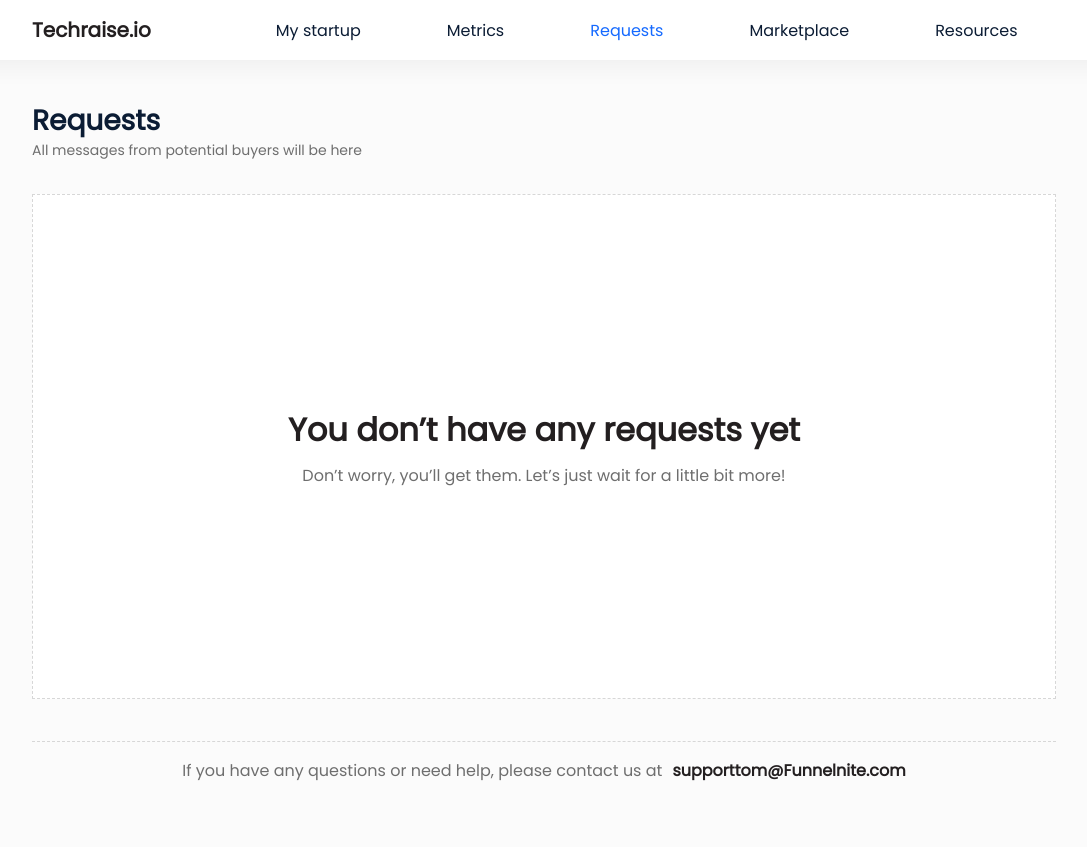
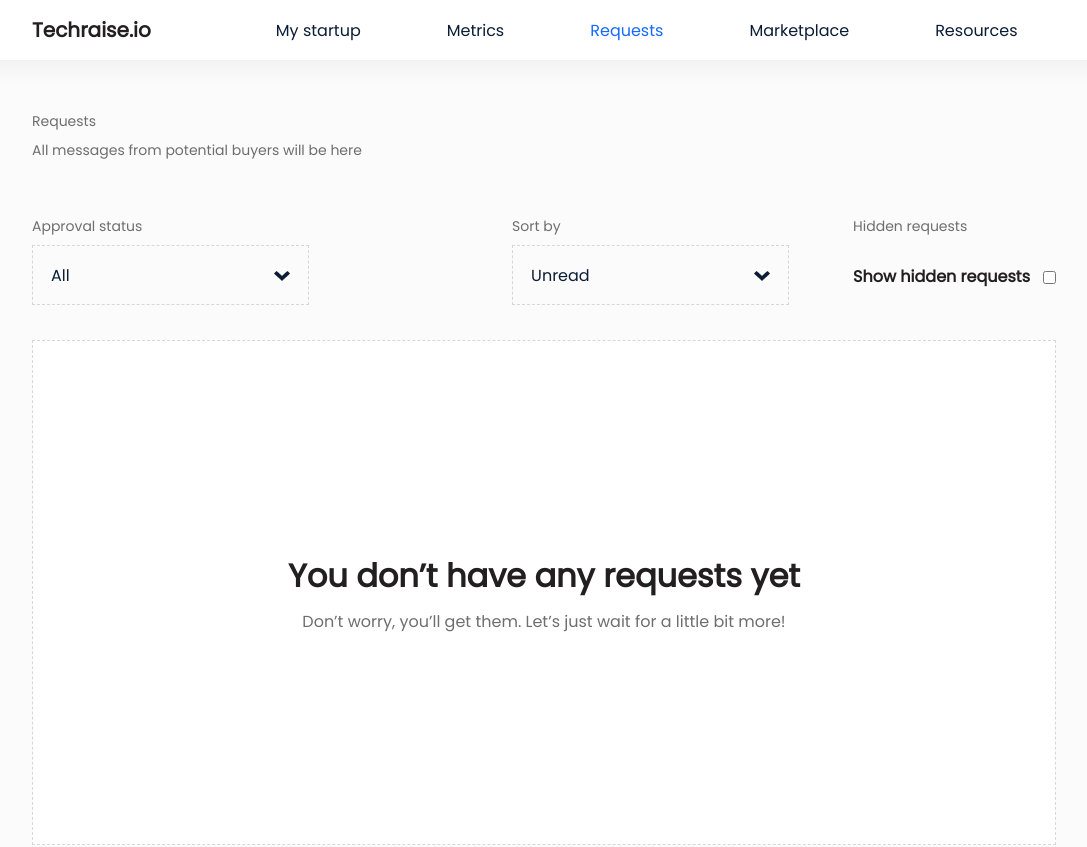
Before and after one commit to Miss-Coder-developer/tech_raise_frontend, a React (Create React App) app: page /requests in a window 1280 px wide. Shown: the top 847 px of the page, without its empty margins (96-1183 px from the left). Built offline with nearby package versions, Linux system fonts and the light colour scheme.

Commit message:
add dropdowns in all the initial places with styles and functionality

```diff
--- a/src/components/UI/dropdowns/MyStartupDropdown.css
+++ b/src/components/UI/dropdowns/MyStartupDropdown.css
@@ -0,0 +1,53 @@
+.my-startup-dropdown__div {
+    max-width: 612px; width: 100%;
+    height: 60px;
+    border: 1px dashed #D7D7D7;
+    margin: 8px 0 2px;
+    cursor: pointer;
+    position: relative;
+}
+
+.my-startup-dropdown__show-dropdown {
+    width: 100%;
+    height: 60px;
+    padding: 0 18px;
+    display: flex;
+    justify-content: space-between;
+    align-items: center;
+}
+
+.my-startup-dropdown__show-dropdown.rotate-icon > img {
+    transform: rotate(180deg);
+}
+
+.my-startup-dropdown__selected,
+.my-startup-dropdown__option-title {
+    font-family: Poppins;
+    font-style: normal;
+    font-weight: 500;
+    font-size: 16px;
+    line-height: 22px;
+    /* text-transform: uppercase; */
+    color: #0B1C34;
+}
+
+.my-startup-dropdown__dropdown {
+    position: absolute;
+    top: 69px;
+    left: 0;
+    z-index: 2;
+    max-width: 612px; width: 100%;
+    cursor: pointer;
+    background-color: #FFFFFF;
+    box-shadow: 0px 4px 4px rgba(0, 0, 0, 0.06);
+    transition: all 0.1s linear;
+}
+
+.my-startup-dropdown__options {
+    padding: 18px;
+    transition: all 0.1s linear;
+}
+
+.my-startup-dropdown__options:hover {
+    background-color: #D7D7D7;
+}
--- a/src/components/UI/dropdowns/MyStartupDropdown.js
+++ b/src/components/UI/dropdowns/MyStartupDropdown.js
@@ -5,7 +5,8 @@ import './MyStartupDropdown.css';
 
 function MyStartupDropdown({ dropdownOptions, dropdownClassName }) {
     const [dropdownIsShown, setDropdownIsShown] = useState(false);
-    const [selected, setSelected] = useState("no");
+    const [defaultOption] = dropdownOptions;
+    const [selected, setSelected] = useState(defaultOption);
 
     const chooseOptionHandler = (option) => {
         setSelected(option);
@@ -13,29 +14,33 @@ function MyStartupDropdown({ dropdownOptions, dropdownClassName }) {
     };
 
     return (
-        <div className="selling-financial-details__div">
+        <div className={ `my-startup-dropdown__div ${ dropdownClassName }` }>
             <div
-                className={ `selling-financial-details__show-dropdown ${ (dropdownIsShown) && "rotate-icon" }` }
+                className={ `my-startup-dropdown__show-dropdown ${ (dropdownIsShown) && "rotate-icon" }` }
                 onClick={ () => setDropdownIsShown((prevState) => !prevState) }
             >
-                <p className="selling-financial-details__selected"> { selected } </p>
-                <img src={ my_startup_icons.down_arrow_icon } alt="down arrow" />
+                <p className="my-startup-dropdown__selected"> { selected } </p>
+                <img src={ my_startup_icons.down_arrow_icon } alt={ dropdownIsShown ? "up-arrow" : "down arrow" } />
             </div>
             {
                 (dropdownIsShown) && (
+                    <div className="my-startup-dropdown__dropdown">
+                        {
                             dropdownOptions.map((option, index) => {
                                 return (
                                     <div
                                         key={ index }
-                                className="selling-financial-details__dropdown"
-                                onClick={ chooseOptionHandler.bind(null, option) }
+                                        className="my-startup-dropdown__options"
+                                        onClick={ () => chooseOptionHandler(option) }
                                     >
-                                <p className="selling-financial-details__option">
+                                        <p className="my-startup-dropdown__option-title">
                                             { option }
                                         </p>
                                     </div>
                                 );
                             })
+                        }
+                    </div>
                 )
             }
         </div>
--- a/src/components/items/my-startup-page/BasicInformation.js
+++ b/src/components/items/my-startup-page/BasicInformation.js
@@ -1,4 +1,5 @@
 import React from 'react';
+import MyStartupDropdown from '../../UI/dropdowns/MyStartupDropdown';
 import './BasicInformation.css';
 
 
@@ -17,6 +18,20 @@ const BasicInformation = ({ onFinishEditing }) => {
                 id="selling_details_form"
                 onSubmit={ (e) => e.preventDefault() }
             >
+                <div className="selling-details__input-box">
+                    <label
+                        htmlFor="selling_reason"
+                        className="selling-details__label"
+                    >
+                        Startup type
+                    </label>
+                    <MyStartupDropdown
+                        dropdownOptions={ [
+                            "Artificial Intelligence", "Blockchain", "Cloud Computing", "Communication", "Consumer", "Cybersecurity", "EdTech", "FinTech", "HealthTech", "RegTech", "SaaS", "Other"
+                        ] }
+                        dropdownClassName={ "startup-type__dropdown" }
+                    />
+                </div>
                 <div className="selling-details__input-box">
                     <label
                         htmlFor="selling_reason"
--- a/src/components/items/my-startup-page/SellingFinancialDetails.js
+++ b/src/components/items/my-startup-page/SellingFinancialDetails.js
@@ -1,4 +1,5 @@
 import React, { useState } from 'react';
+import MyStartupDropdown from '../../UI/dropdowns/MyStartupDropdown';
 import './SellingFinancialDetails.css';
 
 
@@ -31,7 +32,10 @@ const SellingFinancialDetails = () => {
                                 >
                                     { "Do you have a financial summary or P&L?" }
                                 </label>
-
+                                <MyStartupDropdown
+                                    dropdownOptions={ ["NO", "YES"] }
+                                    dropdownClassName={ "financial-summary__dropdown" }
+                                />
                             </div>
                             <div className="selling-financial-details__input-box">
                                 <label
--- a/src/components/pages/Metrics.css
+++ b/src/components/pages/Metrics.css
@@ -58,3 +58,7 @@
     text-align: center;
     color: #231F20;
 }
+
+.metrics__dropdown {
+    max-width: 259px; width: 100%;
+}
--- a/src/components/pages/Metrics.js
+++ b/src/components/pages/Metrics.js
@@ -1,5 +1,5 @@
 import React from 'react';
-import { my_startup_icons } from '../../dummy_datas/Icons';
+import MyStartupDropdown from '../UI/dropdowns/MyStartupDropdown';
 import './Metrics.css';
 
 
@@ -7,12 +7,10 @@ const Metrics = () => {
     return (
         <section className="founder-main__container">
             <div className="founder-main__metrics">
-                <div className="metrics__payment-processes">
-                    <div className="selling-financial-details__show-dropdown show-dropdown">
-                        <p className="selling-financial-details__selected"> Google Analytics </p>
-                        <img src={ my_startup_icons.down_arrow_icon } alt="down arrow" />
-                    </div>
-                </div>
+                <MyStartupDropdown
+                    dropdownOptions={ ["Google Analytics", "Stripe", "Chartmogul", "Baremetrics", "ProfitWell"] }
+                    dropdownClassName={ "metrics__dropdown" }
+                />
                 <button
                     type="button"
                     className="metrics__update-data-btn"
--- a/src/components/pages/Requests.css
+++ b/src/components/pages/Requests.css
@@ -39,3 +39,52 @@
     color: #6E6E6E;
     margin-top: 12px;
 }
+
+.requests__select-actions {
+    margin-top: 54px;
+    width: 100%;
+    display: flex;
+    justify-content: space-between;
+    align-items: center;
+}
+
+.aproval-status__dropdown {
+    max-width: 277px; width: 100%;
+}
+
+.sort-by__dropdown {
+    width: 277px;
+}
+
+.requests__input-box {
+    max-width: 277px; width: 100%;
+}
+
+.requests__label,
+.requests__title {
+    font-family: Poppins;
+    font-weight: normal;
+    font-size: 14px;
+    line-height: 22px;
+    color: #6E6E6E;
+}
+
+.requests__sort-and-hidden {
+    display: flex;
+    justify-content: flex-end;
+    align-items: flex-start;
+    column-gap: 64px;
+}
+
+.hidden-requests__label {
+    display: flex;
+    justify-content: center;
+    align-items: center;
+    column-gap: 13px;
+    font-family: Poppins;
+    font-weight: 600;
+    font-size: 16px;
+    line-height: 22px;
+    color: #231F20;
+    margin-top: 29px;
+}
--- a/src/components/pages/Requests.js
+++ b/src/components/pages/Requests.js
@@ -1,6 +1,6 @@
 import React from 'react';
 import './Requests.css';
-import { my_startup_icons } from '../../dummy_datas/Icons';
+import MyStartupDropdown from '../UI/dropdowns/MyStartupDropdown';
 
 
 const Requests = () => {
@@ -9,6 +9,45 @@ const Requests = () => {
             <div className="founder-main__requests">
                 <h3 className="requests__title"> Requests </h3>
                 <p className="requests__text"> All messages from potential buyers will be here </p>
+            </div>
+            <div className="requests__select-actions">
+                <div className="requests__input-box">
+                    <label
+                        htmlFor="approval-status"
+                        className="requests__label"
+                    >
+                        Approval status
+                    </label>
+                    <MyStartupDropdown
+                        dropdownOptions={ ["All", "Waiting", "Rejected", "Approved"] }
+                        dropdownClassName={ "aproval-status__dropdown" }
+                    />
+                </div>
+                <div className="requests__sort-and-hidden">
+                    <div className="requests__input-box">
+                        <label
+                            htmlFor="requests-sort-by"
+                            className="requests__label"
+                        >
+                            Sort by
+                        </label>
+                        <MyStartupDropdown
+                            dropdownOptions={ ["Unread", "Date requested: Oldest", "Date requested: Newest"] }
+                            dropdownClassName={ "sort-by__dropdown" }
+                        />
+                    </div>
+                    <div className="requests__hidden-requests">
+                        <p className="requests__title"> Hidden requests </p>
+                        <label className="hidden-requests__label">
+                            Show  hidden  requests
+                            {/* <div className="hidden-requests__checkbox" /> */}
+                            <input
+                                type="checkbox"
+                                className="hidden-requests__input"
+                            />
+                        </label>
+                    </div>
+                </div>
             </div>
             <div className="requests__content">
                 <div>
```
Also changed, not shown: src/components/items/my-startup-page/SellingFinancialDetails.css (+0 -48 lines). Lines whose indentation alone changed are shown as unchanged.
